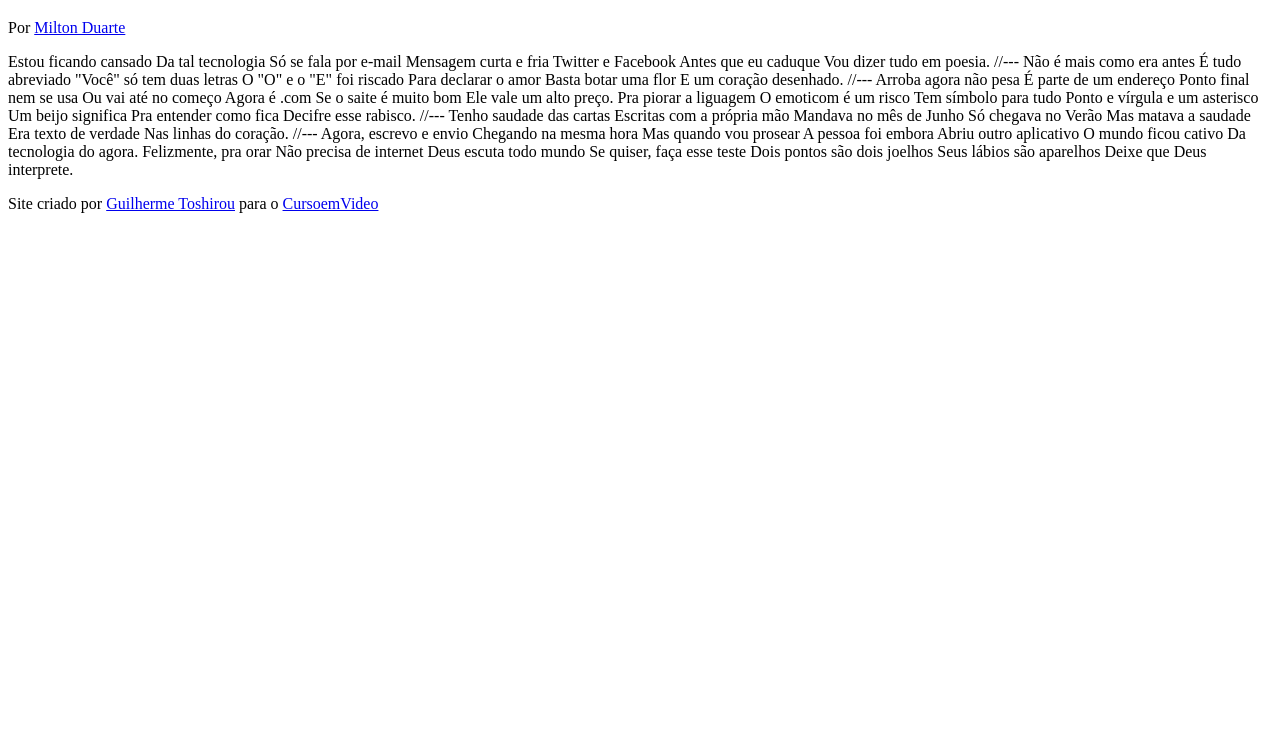
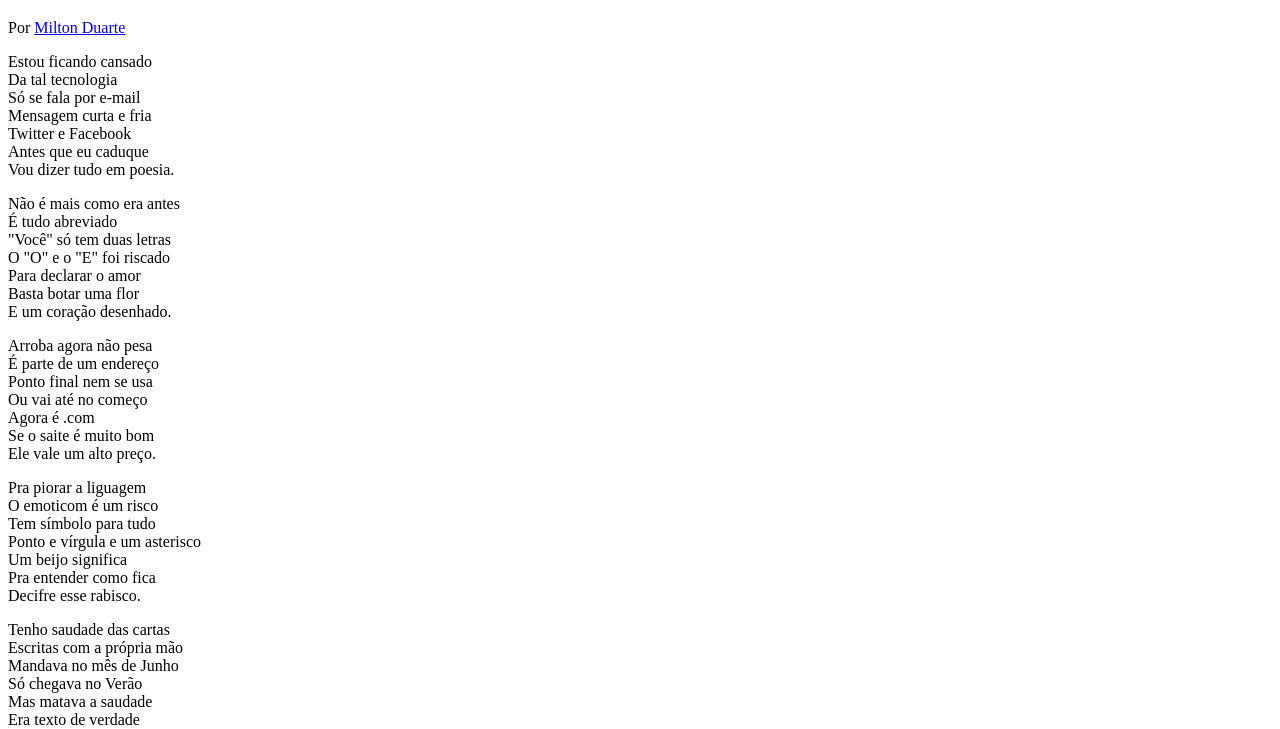
Before and after one commit to gtoshirou/html-css, a plain HTML site: page Desafios/projetocordel/index.html in a window 1280 px wide. Shown: the part 61-790 px from the top of the page. Drawn offline with Linux system fonts and the light colour scheme.

Commit message:
atualizado o desafio

```diff
--- a/Desafios/projetocordel/index.html
+++ b/Desafios/projetocordel/index.html
@@ -12,73 +12,87 @@
             Cordel Moderno
         </h1>
         <p>
-            Por <a href="https://www.recantodasletras.com.br/poesias/3186743">Milton Duarte</a>
+            Por <a href="https://www.recantodasletras.com.br/poesias/3186743" target=_blank>Milton Duarte</a>
         </p>
     </header>
 
-    Estou ficando cansado
-    Da tal tecnologia
-    Só se fala por e-mail
-    Mensagem curta e fria
-    Twitter e Facebook
-    Antes que eu caduque
-    Vou dizer tudo em poesia.
+    <section>
+        <p>
+            Estou ficando cansado <br>
+            Da tal tecnologia <br>
+            Só se fala por e-mail <br>
+            Mensagem curta e fria <br>
+            Twitter e Facebook <br>
+            Antes que eu caduque <br>
+            Vou dizer tudo em poesia.
+        </p>
+    </section>
 
-    //---
+    <section>
+        <p>
+            Não é mais como era antes <br>
+            É tudo abreviado <br>
+            "Você" só tem duas letras <br>
+            O "O" e o "E" foi riscado <br>
+            Para declarar o amor <br>
+            Basta botar uma flor <br>
+            E um coração desenhado.
+        </p>
+    </section>
 
-    Não é mais como era antes
-    É tudo abreviado
-    "Você" só tem duas letras
-    O "O" e o "E" foi riscado
-    Para declarar o amor
-    Basta botar uma flor
-    E um coração desenhado.
+    <section>
+        <p>
+            Arroba agora não pesa <br>
+            É parte de um endereço <br>
+            Ponto final nem se usa <br>
+            Ou vai até no começo <br>
+            Agora é .com <br>
+            Se o saite é muito bom <br>
+            Ele vale um alto preço. <br>
+        </p>
+        <p>
+            Pra piorar a liguagem <br>
+            O emoticom é um risco <br>
+            Tem símbolo para tudo <br>
+            Ponto e vírgula e um asterisco <br>
+            Um beijo significa <br>
+            Pra entender como fica <br>
+            Decifre esse rabisco.
+        </p>
+    </section>
 
-    //---
+    <section>
+        <p>
+            Tenho saudade das cartas <br>
+            Escritas com a própria mão <br>
+            Mandava no mês de Junho <br>
+            Só chegava no Verão <br>
+            Mas matava a saudade <br>
+            Era texto de verdade <br>
+            Nas linhas do coração.
+        </p>
+    </section>
 
-    Arroba agora não pesa
-    É parte de um endereço
-    Ponto final nem se usa
-    Ou vai até no começo
-    Agora é .com
-    Se o saite é muito bom
-    Ele vale um alto preço.
-
-    Pra piorar a liguagem
-    O emoticom é um risco
-    Tem símbolo para tudo
-    Ponto e vírgula e um asterisco
-    Um beijo significa
-    Pra entender como fica
-    Decifre esse rabisco.
-
-    //---
-
-    Tenho saudade das cartas
-    Escritas com a própria mão
-    Mandava no mês de Junho
-    Só chegava no Verão
-    Mas matava a saudade
-    Era texto de verdade
-    Nas linhas do coração.
-
-    //---
-
-    Agora, escrevo e envio
-    Chegando na mesma hora
-    Mas quando vou prosear
-    A pessoa foi embora
-    Abriu outro aplicativo
-    O mundo ficou cativo
-    Da tecnologia do agora.
-
-    Felizmente, pra orar
-    Não precisa de internet
-    Deus escuta todo mundo
-    Se quiser, faça esse teste
-    Dois pontos são dois joelhos
-    Seus lábios são aparelhos
-    Deixe que Deus interprete.
+    <section>
+        <p>
+            Agora, escrevo e envio <br>
+            Chegando na mesma hora <br>
+            Mas quando vou prosear <br>
+            A pessoa foi embora <br>
+            Abriu outro aplicativo <br>
+            O mundo ficou cativo <br>
+            Da tecnologia do agora. <br>
+        </p>
+        <p>
+            Felizmente, pra orar <br>
+            Não precisa de internet <br>
+            Deus escuta todo mundo <br>
+            Se quiser, faça esse teste <br>
+            Dois pontos são dois joelhos <br>
+            Seus lábios são aparelhos <br>
+            Deixe que Deus interprete.
+        </p>
+    </section>
 
     <footer>
         <p>Site criado por <a href="https://github.com/gtoshirou" target=_blank>Guilherme Toshirou</a> para o <a href="https://www.cursoemvideo.com/" target=_blank>CursoemVideo</a></p>
```
